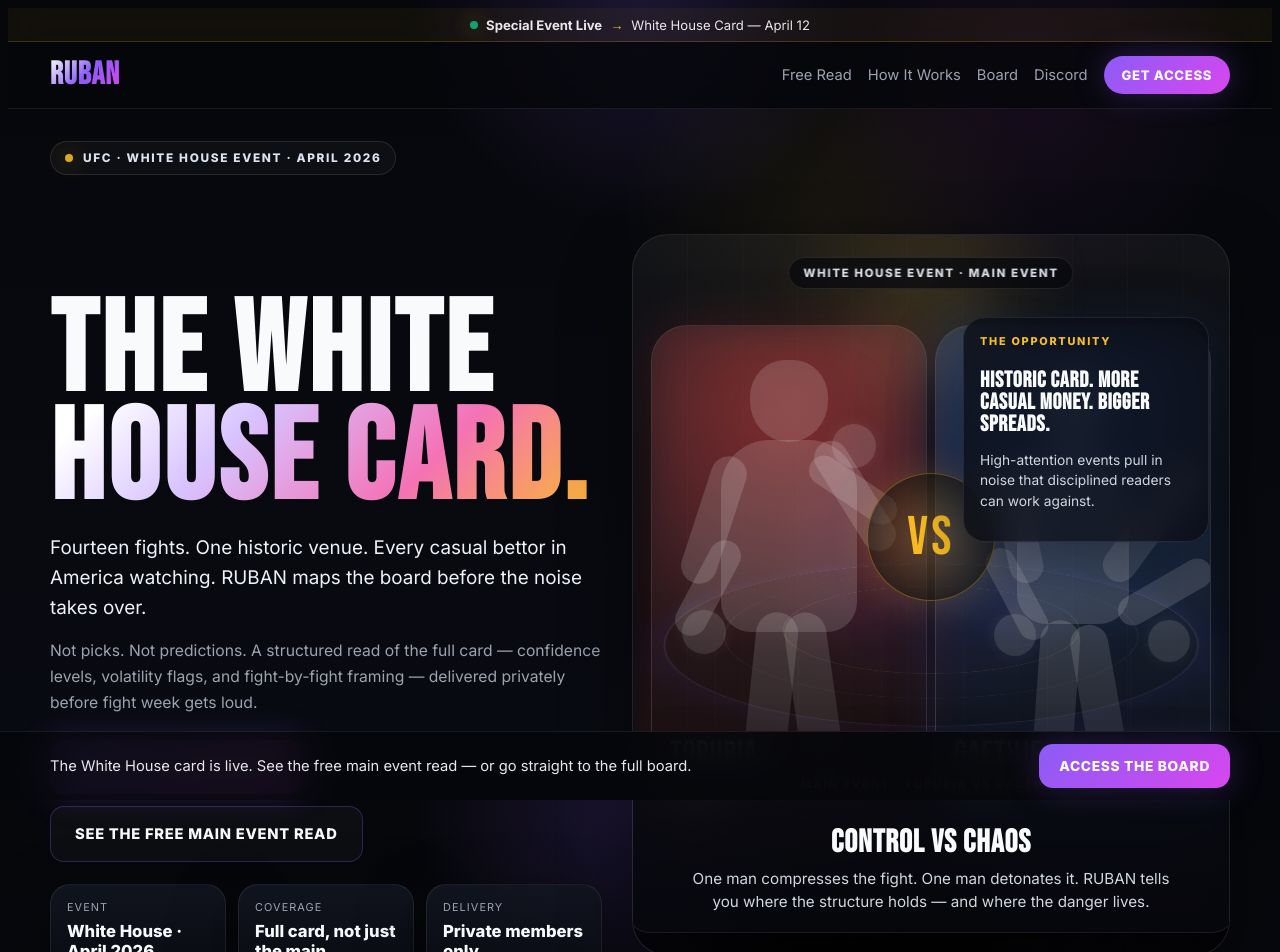
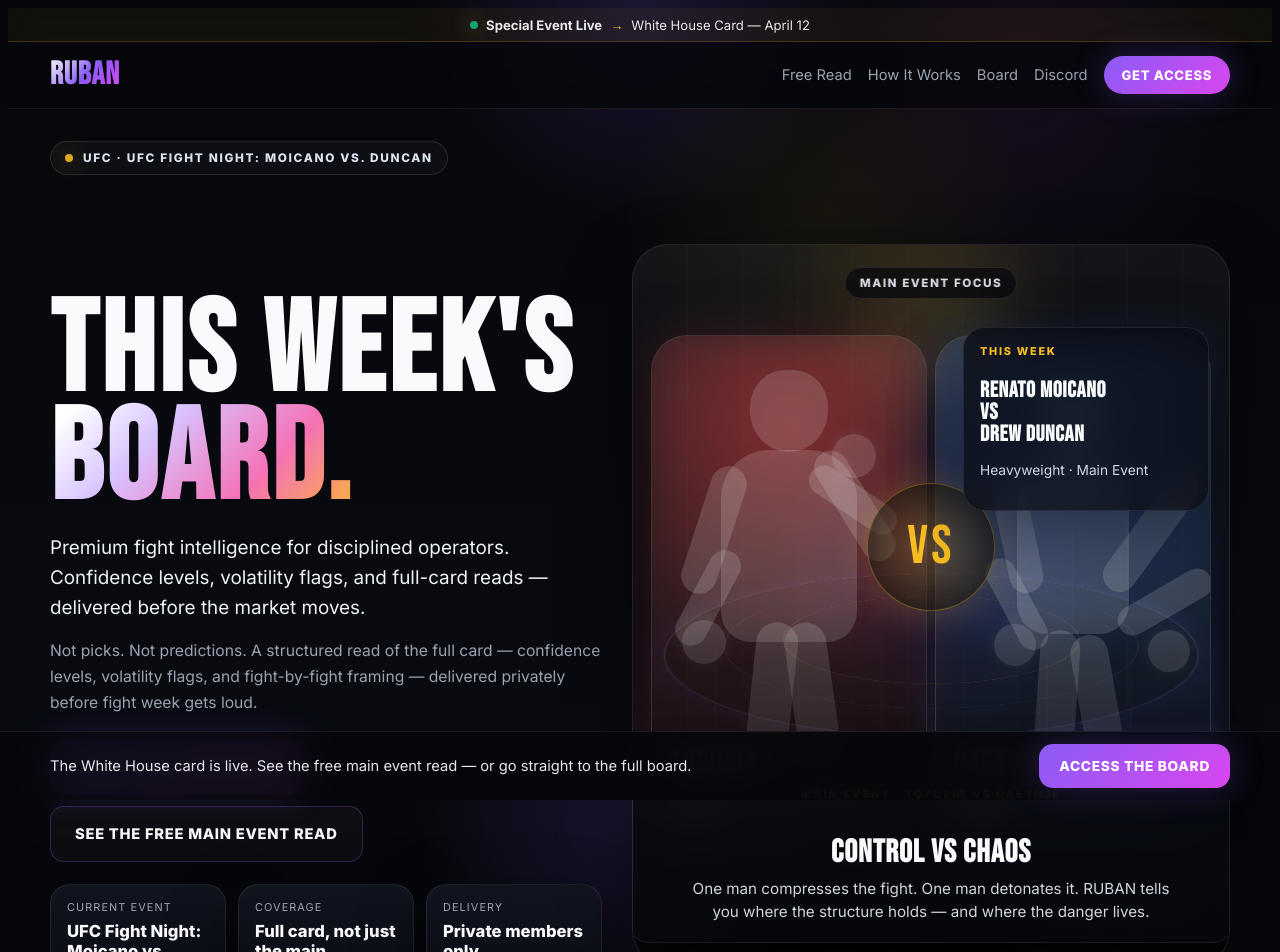
Before and after one commit to hi22609/UFC-Ruban, a Next.js app in the folder ruban-frontend/: page / in a window 1280 px wide. Shown: the top 952 px of the page. Built offline with nearby package versions, Linux system fonts and the light colour scheme.

Commit message:
fix: homepage dynamic event from predictions.json not White House hardcoded

```diff
--- a/ruban-frontend/app/page.tsx
+++ b/ruban-frontend/app/page.tsx
@@ -39,7 +39,7 @@
             <div>
               <div className="eyebrow" style={{ marginBottom: 18 }}>
                 <span className="eyebrow-dot" />
-                UFC · White House Event · April 2026
+                UFC · {eventName}
               </div>
 
               <h1 style={{
@@ -47,8 +47,8 @@
                 lineHeight: 0.84,
                 marginBottom: 16,
               }}>
-                THE WHITE<br />
-                <span className="text-gradient-hero">HOUSE CARD.</span>
+                THIS WEEK'S<br />
+                <span className="text-gradient-hero">BOARD.</span>
               </h1>
 
               <p style={{
@@ -59,7 +59,7 @@
                 marginBottom: 14,
                 fontFamily: 'Inter, sans-serif',
               }}>
-                Fourteen fights. One historic venue. Every casual bettor in America watching. RUBAN maps the board before the noise takes over.
+                Premium fight intelligence for disciplined operators. Confidence levels, volatility flags, and full-card reads — delivered before the market moves.
               </p>
               <p style={{
                 fontSize: '0.98rem',
@@ -86,8 +86,8 @@
                 marginBottom: 14,
               }}>
                 <div className="mini-card">
-                  <div className="kicker">Event</div>
-                  <div className="value">White House · April 2026</div>
+                  <div className="kicker">Current Event</div>
+                  <div className="value">{eventName}</div>
                 </div>
                 <div className="mini-card">
                   <div className="kicker">Coverage</div>
@@ -113,13 +113,13 @@
             {/* ── Right: cinematic fight stage ── */}
             <div className="hero-stage">
               <div className="hero-aura" />
-              <div className="stage-tag">White House Event · Main Event</div>
+              <div className="stage-tag">Main Event Focus</div>
 
               {/* side info card */}
               <div className="stage-side-card">
-                <div className="label">The opportunity</div>
-                <h3>Historic card. More casual money. Bigger spreads.</h3>
-                <p>High-attention events pull in noise that disciplined readers can work against.</p>
+                <div className="label">This week</div>
+                <h3>{freePick.fighter1}<br />vs<br />{freePick.fighter2}</h3>
+                <p>{freePick.weight_class} · Main Event</p>
               </div>
 
               <div className="hero-rings" />
```
